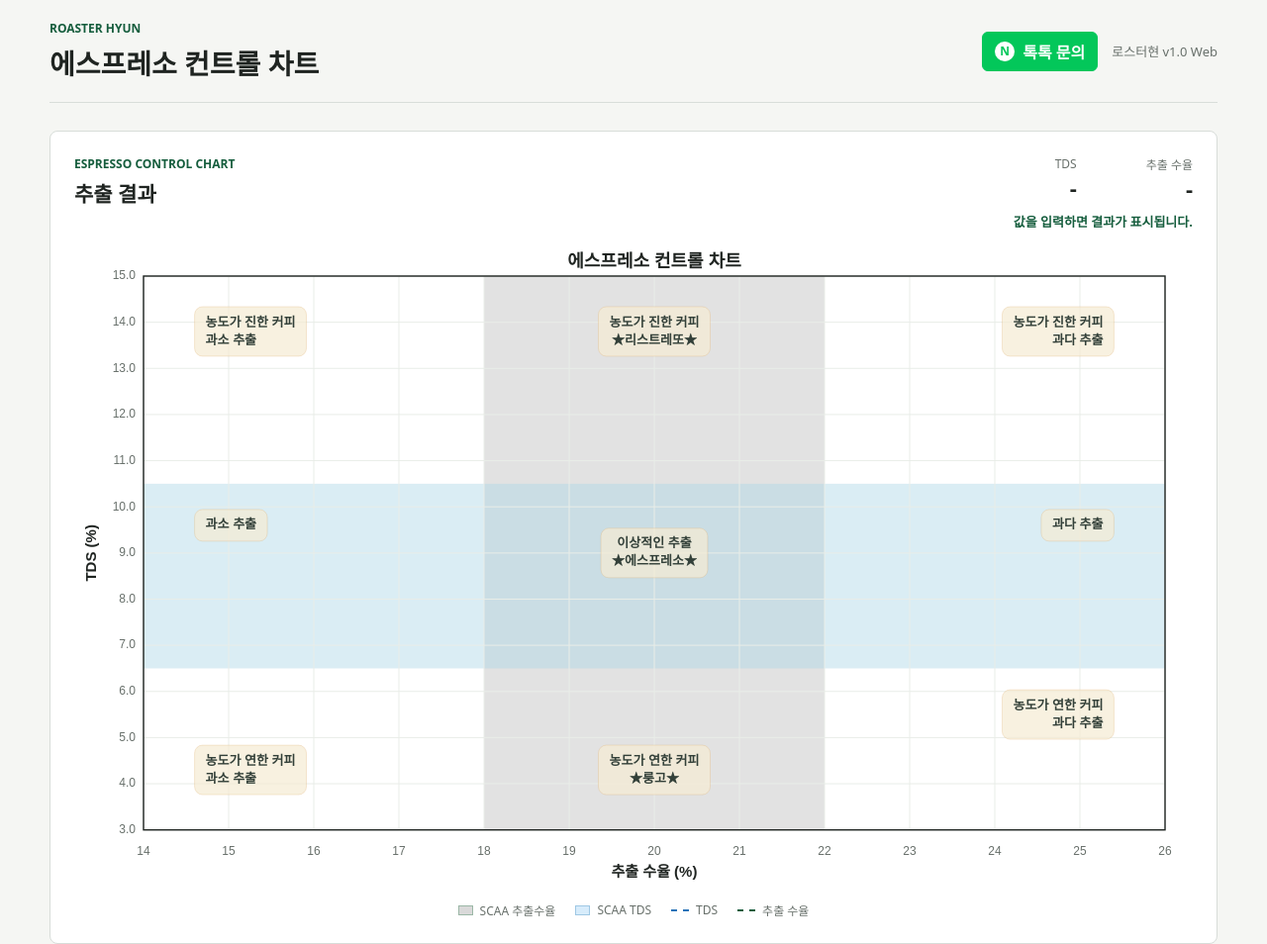
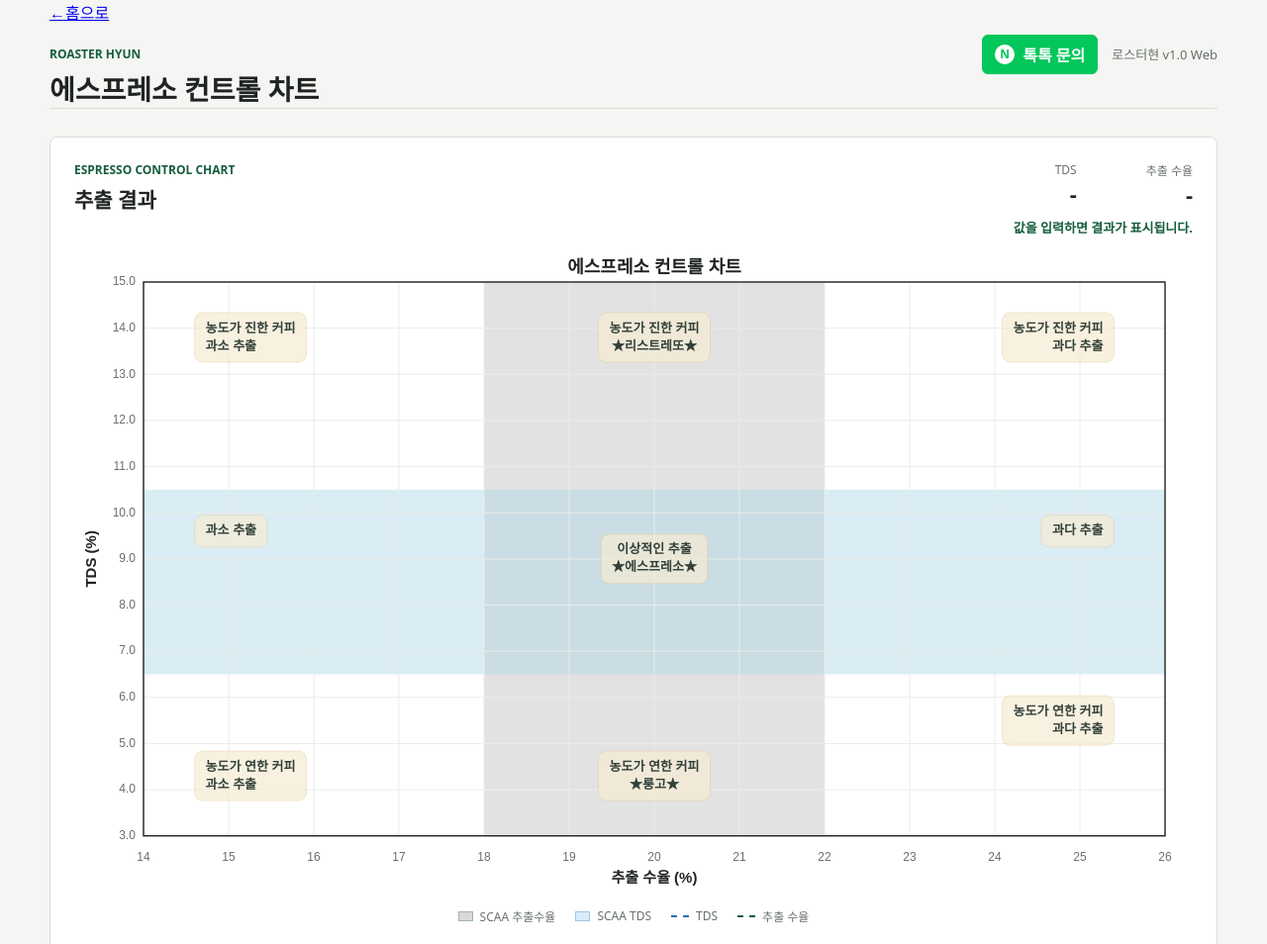
Before and after one commit to nojaky/espresso-control-web, a plain HTML site: page index.html in a window 1280 px wide. Shown: the top 954 px of the page at 99% size. Drawn offline with Linux system fonts and the light colour scheme.

Commit message:
Update index.html

```diff
--- a/index.html
+++ b/index.html
@@ -11,6 +11,7 @@
 <body>
   <header class="site-header">
     <div>
+      <a class="home-link" href="https://nojaky.github.io/">←홈으로</a><br><br>
       <p class="brand">ROASTER HYUN</p>
       <h1>에스프레소 컨트롤 차트</h1>
     </div>
```
